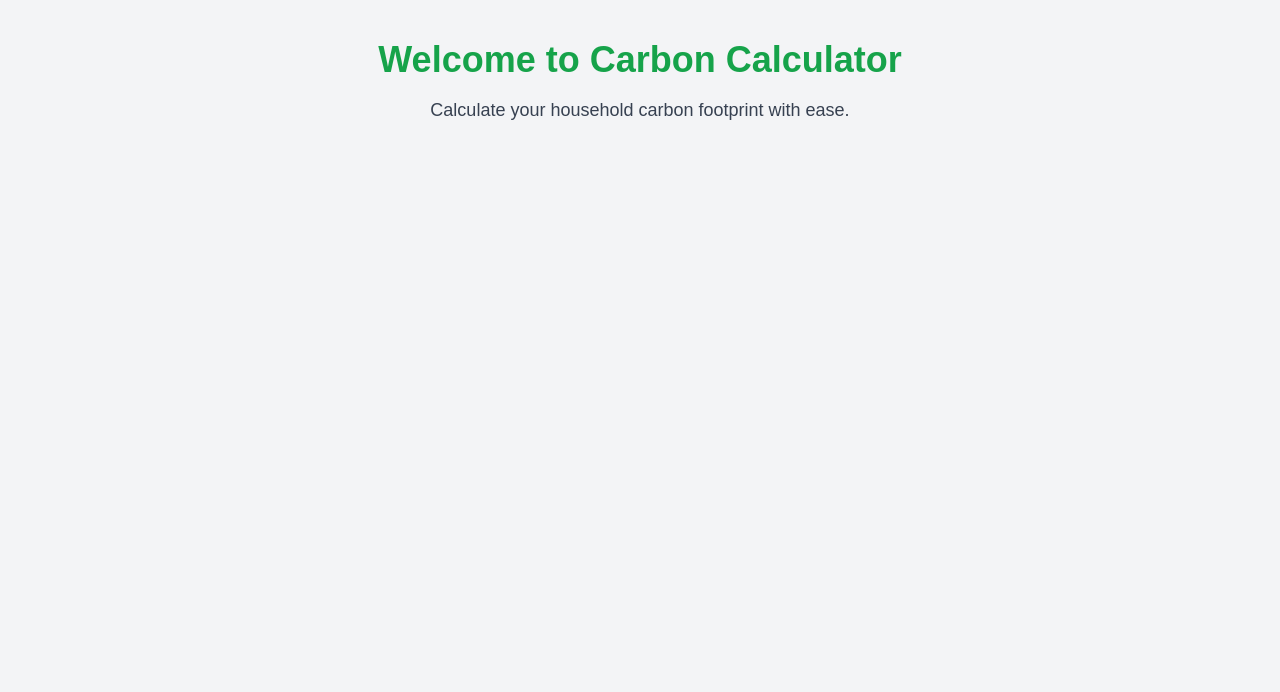
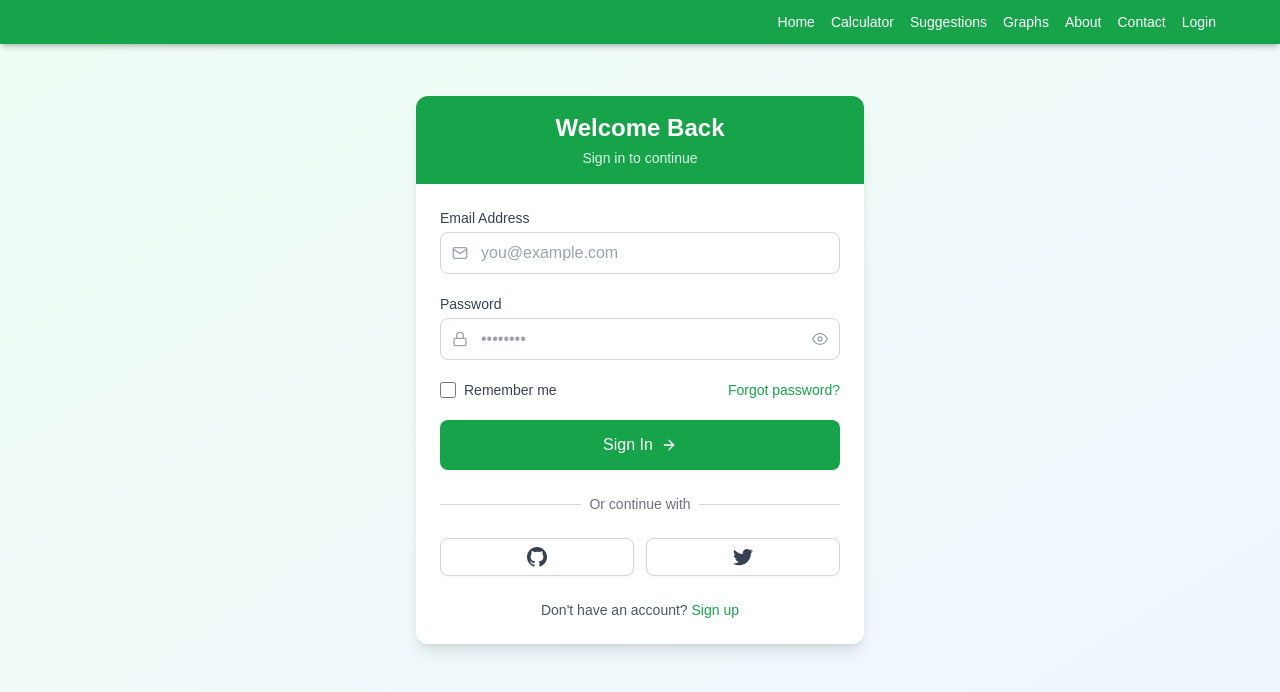
Before and after one commit to mounikakorrakuti1/Carbon-Calculator, a React (Vite) app: page /#/login in a window 1280 px wide. Shown: the top 692 px of the page. Built offline with nearby package versions, Linux system fonts and the light colour scheme.

Commit message:
finallyyy

```diff
--- a/index.html
+++ b/index.html
@@ -4,18 +4,9 @@
     <meta charset="UTF-8" />
     <meta name="viewport" content="width=device-width, initial-scale=1.0" />
     <title>Carbon Calculator</title>
-  <!-- ✅ Load Tailwind directly via CDN -->
-  <script src="https://cdn.tailwindcss.com"></script>
-
-  <!-- ✅ Optional custom font styling -->
-  <style>
-    body {
-      font-family: 'Arial', sans-serif;
-    }
-  </style>
   </head>
-<body class="bg-gray-100 text-center p-10">
-  <h1 class="text-4xl font-bold text-green-600 mb-4">Welcome to Carbon Calculator</h1>
-  <p class="text-lg text-gray-700">Calculate your household carbon footprint with ease.</p>
+  <body>
+    <div id="root"></div>
+    <script type="module" src="/src/main.jsx"></script>
   </body>
 </html>
--- a/package.json
+++ b/package.json
@@ -23,10 +23,10 @@
   },
   "devDependencies": {
     "@vitejs/plugin-react": "^4.5.2",
-    "autoprefixer": "^10.4.14",
+    "autoprefixer": "^10.4.21",
     "gh-pages": "^6.3.0",
-    "postcss": "^8.4.24",
-    "tailwindcss": "^3.3.2",
+    "postcss": "^8.5.6",
+    "tailwindcss": "^3.4.17",
     "vite": "^4.5.0"
   }
 }
--- a/src/main.jsx
+++ b/src/main.jsx
@@ -3,12 +3,8 @@ import ReactDOM from "react-dom/client";
 import App from "./App";
 import "./index.css";
 
-import { BrowserRouter } from "react-router-dom";
-
 ReactDOM.createRoot(document.getElementById("root")).render(
   <React.StrictMode>
-    <BrowserRouter basename="/Carbon-Calculator/">
-      <App />
-    </BrowserRouter>
+    <App />
   </React.StrictMode>
 );
--- a/src/pages/Home.jsx
+++ b/src/pages/Home.jsx
@@ -1,6 +1,8 @@
 import React, { useState, useEffect } from 'react';
 import AOS from 'aos';
 import 'aos/dist/aos.css';
+import { Link } from 'react-router-dom';
+
 
 export default function Home() {
   const [co2Saved, setCo2Saved] = useState(8542);
@@ -112,7 +114,7 @@ export default function Home() {
             data-aos="fade-down"
             data-aos-delay="100"
           >
-            Measure Your <span className="text-green-300">Carbon Footprint</span>, <br />Reduce Your Impact
+            Calculate <span className="text-green-300">Understand</span> <br />Reduce
           </h1>
           <p
             className="text-xl text-gray-200 mb-10 max-w-2xl mx-auto"
@@ -122,12 +124,11 @@ export default function Home() {
             Join thousands of environmentally conscious individuals tracking and reducing their carbon emissions with our scientifically validated calculator.
           </p>
           <div data-aos="fade-up" data-aos-delay="500">
-            <a
-              href="#calculator"
+            < Link to="/calculator"
               className="inline-block bg-green-500 hover:bg-green-600 text-white font-semibold px-8 py-4 rounded-lg shadow-lg transition duration-300 transform hover:scale-105"
             >
               Calculate Your Footprint Now
-            </a>
+            </Link>
           </div>
         </div>
 
@@ -136,11 +137,11 @@ export default function Home() {
           data-aos="fade-up"
           data-aos-delay="700"
         >
-          <a href="#why-it-matters" className="text-white animate-bounce">
+          <Link to="#why-it-matters" className="text-white animate-bounce">
             <svg xmlns="http://www.w3.org/2000/svg" className="h-8 w-8" fill="none" viewBox="0 0 24 24" stroke="currentColor">
               <path strokeLinecap="round" strokeLinejoin="round" strokeWidth={2} d="M19 14l-7 7m0 0l-7-7m7 7V3" />
             </svg>
-          </a>
+          </Link>
         </div>
       </section>
 
@@ -395,18 +396,16 @@ export default function Home() {
             Join our community of environmentally conscious individuals making a difference every day.
           </p>
           <div className="flex flex-col sm:flex-row justify-center gap-4" data-aos="fade-up">
-            <a
-              href="/Carbon-Calculator/#/calculator"
+            <Link to="/calculator"
               className="bg-white text-green-700 hover:bg-gray-100 font-semibold px-8 py-4 rounded-lg shadow-lg transition duration-300"
             >
               Calculate Your Footprint
-            </a>
-            <a
-              href="/learn"
+            </Link>
+            <Link to="/learn"
               className="bg-transparent border-2 border-white hover:bg-white hover:bg-opacity-10 font-semibold px-8 py-4 rounded-lg shadow-lg transition duration-300"
             >
               Learn More
-            </a>
+            </Link>
           </div>
         </div>
       </section>
--- a/tailwind.config.js
+++ b/tailwind.config.js
@@ -1,4 +1,4 @@
-/** @type {import('tailwindcss').Config} */
+import('tailwindcss').Config
 export default {
   content: [
     "./index.html",
--- a/vite.config.js
+++ b/vite.config.js
@@ -1,4 +1,3 @@
-
 import { defineConfig } from 'vite'
 import react from '@vitejs/plugin-react'
 
```
Also changed, not shown: 1 other file (tests, documents, lock files or other folders). Lines whose indentation alone changed are shown as unchanged.
